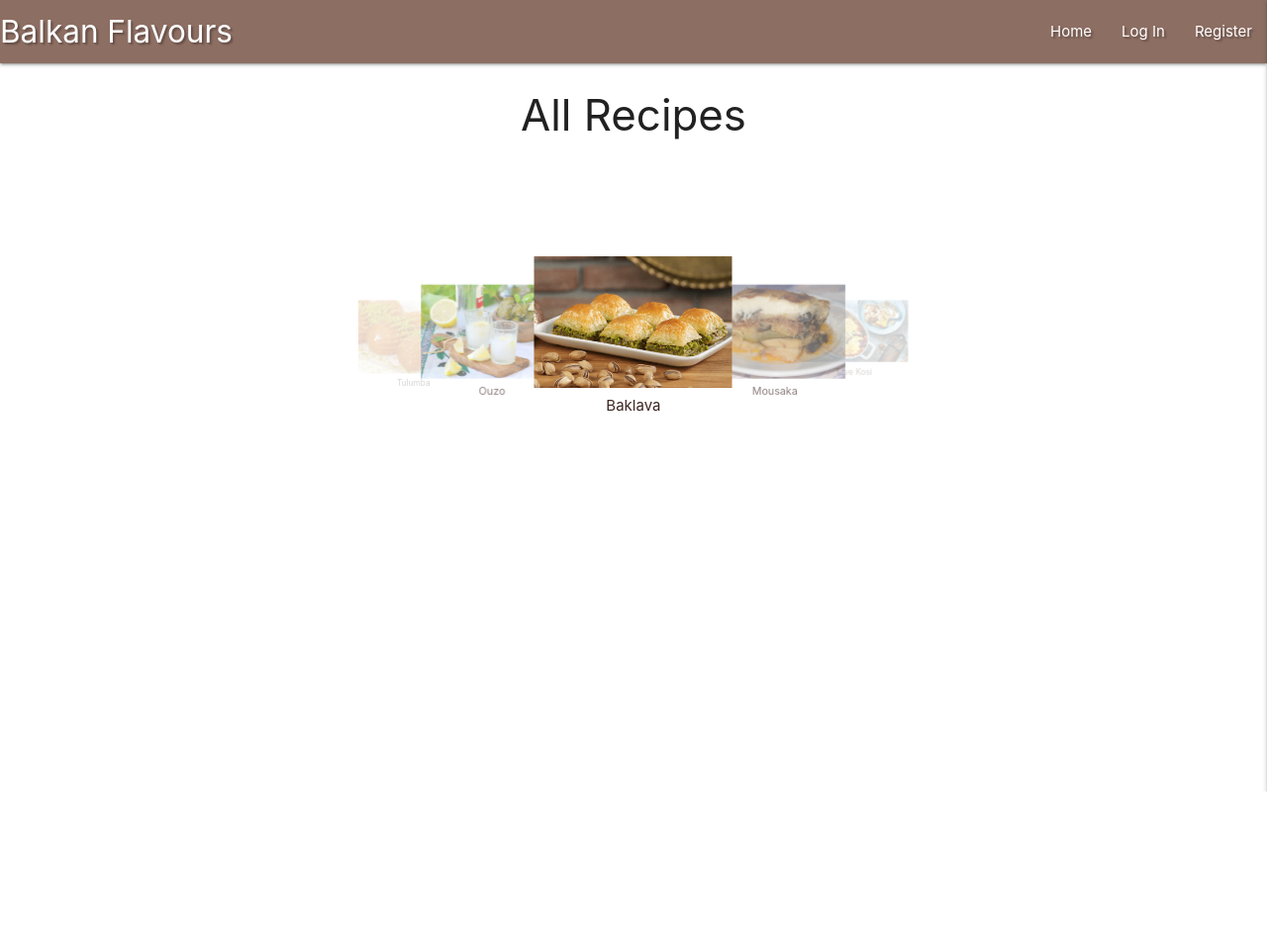
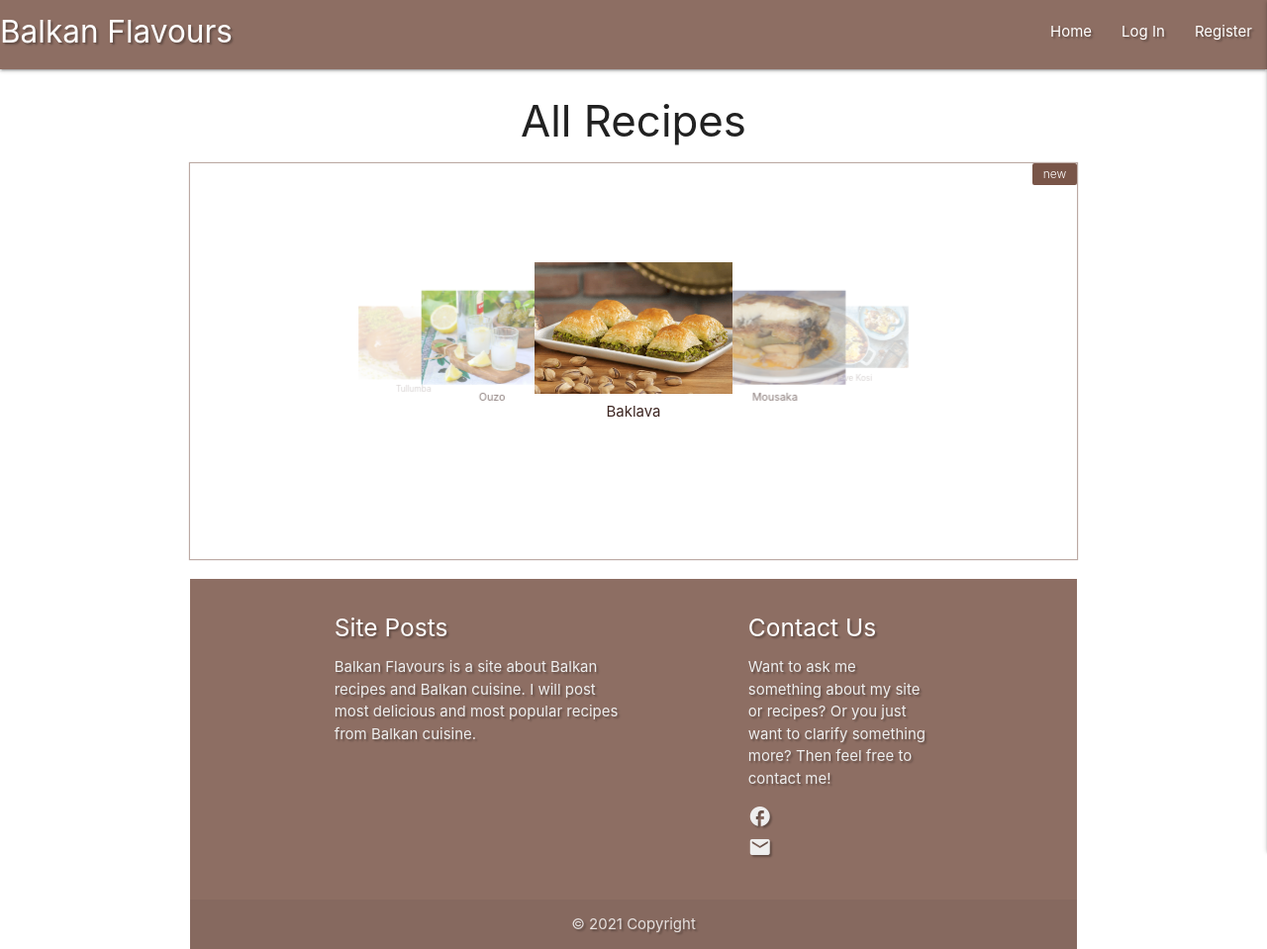
Before and after one commit to xhulja14/Balkan-Flavors, a Flask app: page / in a window 1280 px wide. Shown: the whole page at 99% size. Before the commit the page ends 800 px from the top, so only its background shows below. Run offline with Flask 2, Linux system fonts and the light colour scheme; data that the repository does not hold is empty; some libraries are stand-ins or nearby versions.

Commit message:
added footer

```diff
--- a/app.py
+++ b/app.py
@@ -78,7 +78,7 @@ def profile(username):
         {"username": session["user"]})["username"]
     if session["user"]:
         return render_template("profile.html", username=username)
-        return redirect(url_for("login"))
+    return redirect(url_for("login"))
 
 
 @app.route("/logout")
--- a/static/css/style.css
+++ b/static/css/style.css
@@ -8,12 +8,28 @@
 .btn-small {
     margin: 5px;
 }
+/********************header*****************/
 
 .collapsible-header .col strong {
     margin: 5px;
     line-height: 42px;
 }
+nav .brand-logo {
+  position: relative;
+  color: #fff;
+  display: inline-block;
+  font-size: 2.1rem;
+  padding: 0;
+}
 
+.new badge{
+  color: #8d6e63;
+}
+
+.container1{
+  box-shadow: 0px 0 1px 1px #bcaaa4    ;
+}
+/***********************************section*************************/
 #middle {
     text-align: center;
    }
@@ -71,8 +87,19 @@
     padding:0px;
     margin:0px;
    }
-
+/********************image****************************/
    .responsive {
     width: 100%;
     height: auto;
   }
+
+  /*******************footer*************/
+  body {
+    display: flex;
+    min-height: 100vh;
+    flex-direction: column;
+  }
+
+  main {
+    flex: 1 0 auto;
+  }
--- a/templates/base.html
+++ b/templates/base.html
@@ -6,6 +6,7 @@
     <link rel="stylesheet" href="https://cdnjs.cloudflare.com/ajax/libs/font-awesome/5.13.1/css/all.min.css"
         integrity="sha512-xA6Hp6oezhjd6LiLZynuukm80f8BoZ3OpcEYaqKoCV3HKQDrYjDE1Gu8ocxgxoXmwmSzM4iqPvCsOkQNiu41GA==" crossorigin="anonymous" type="text/css">
     <link rel="stylesheet" href="https://cdnjs.cloudflare.com/ajax/libs/materialize/1.0.0/css/materialize.min.css" type="text/css">
+    <link href="https://fonts.googleapis.com/icon?family=Material+Icons" rel="stylesheet">
     <link rel="stylesheet" href="{{ url_for('static', filename='css/style.css') }}" type="text/css">
     {% block styles %}
     {% endblock %}
@@ -16,7 +17,7 @@
         <!-- top navbar -->
 		<nav class="nav-extended text-shadow  brown lighten-1">
 			<div class="nav-wrapper">
-				<a href="{{ url_for('get_recipes') }}" class="col s6 m6 brand-logo"> Balkan Flavours</a>
+				<a href="{{ url_for('get_recipes') }}" class="col s3 m3 brand-logo"> Balkan Flavours</a>
 				<a href="#" data-target="mobile-demo" class="sidenav-trigger right"><i class="fas fa-bars"></i></a>
 				<ul class="right hide-on-med-and-down">
 					<li><a href="{{ url_for('get_recipes') }}">Home</a></li>
--- a/templates/recipes.html
+++ b/templates/recipes.html
@@ -2,12 +2,12 @@
 {% block content %}
 
 <h3 class="text-brown lighten-1 center-align">All Recipes</h3>
-<div class="container">
+<div class="container1">
     <div class="row">
         <div class="carousel text-brown center-align">
             <a class="carousel-item brown-text text-darken-4"
                 href="#"><img src="static/images/Baklava%281%29.png"
-                    alt="Baklava">Baklava</a>
+                    alt="Baklava">Baklava</a><span class="large new badge brown"></span>
             <a class="carousel-item brown-text text-darken-4"
                 href="#"><img src="static/images/Mussaka.jpg"
                     alt="Mousaka">Mousaka</a>
@@ -19,14 +19,13 @@
                     alt="Tripe soup">Tripe soup</a>
             <a class="carousel-item brown-text text-darken-4"
                 href="#"><img
-                    src="static/images/tullumba.jpg" alt="Tullumba">Tulumba</a>
+                    src="static/images/tullumba.jpg" alt="Tullumba">Tullumba</a>
             <a class="carousel-item brown-text text-darken-4"
                 href="#"><img src="static/images/Ouzo.jpg"
                     alt="Ouzo">Ouzo</a>
         </div>
     </div>
 </div>
-
 {% for recipe in recipes %}
 <section id="middle">
     <div class="container">
@@ -67,13 +66,37 @@
                                 <p><em>By: {{ recipe.created_by }}</em></p>
                             </div>
                             </li>
-                            </ul>
-                        </div>
+                        </ul>
                     </div>
                 </div>
             </div>
-            </div>
-        </section>
+        </div>
+    </div>
+</section>
 {% endfor %}
-</div>
+<footer class="page-footer text-shadow  brown lighten-1">
+    <div class="container">
+      <div class="row">
+        <div class="col m6 s12">
+          <h5 class="white-text">Site Posts</h5>
+          <p class="grey-text text-lighten-3">Balkan Flavours is a site about Balkan recipes and Balkan cuisine.
+            I will post most delicious and most popular recipes from Balkan cuisine. </p>
+        </div>
+        <div class="col l4 offset-l2 s12">
+          <h5 class="white-text">Contact Us</h5>
+          <p class="grey-text text-lighten-3">Want to ask me something about my site or recipes?
+            Or you just want to clarify something more? Then feel free to contact me!</p>
+          <ul>
+            <li><a class="grey-text text-lighten-3" href="https://www.facebook.com/BalkanFoodRecipes/"><i class="material-icons">facebook</i></a></li>
+            <li><a class="grey-text text-lighten-3" href="https://www.google.com/gmail/about"><i class="material-icons">email</i></a></li>
+          </ul>
+        </div>
+      </div>
+    </div>
+    <div class="footer-copyright center-align">
+      <div class="container">
+      © 2021 Copyright
+      </div>
+    </div>
+  </footer>
 {% endblock %}
```
Also changed, not shown: static/images/pogacha.jpg (added).
